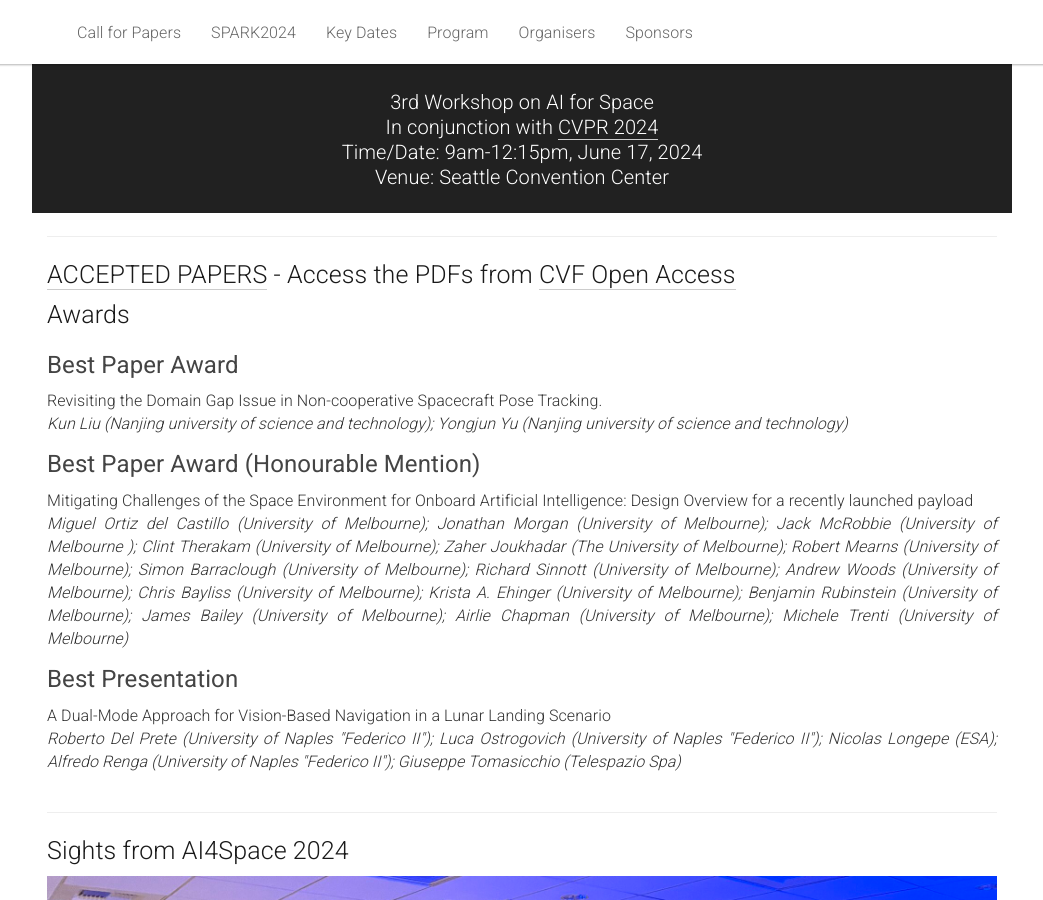
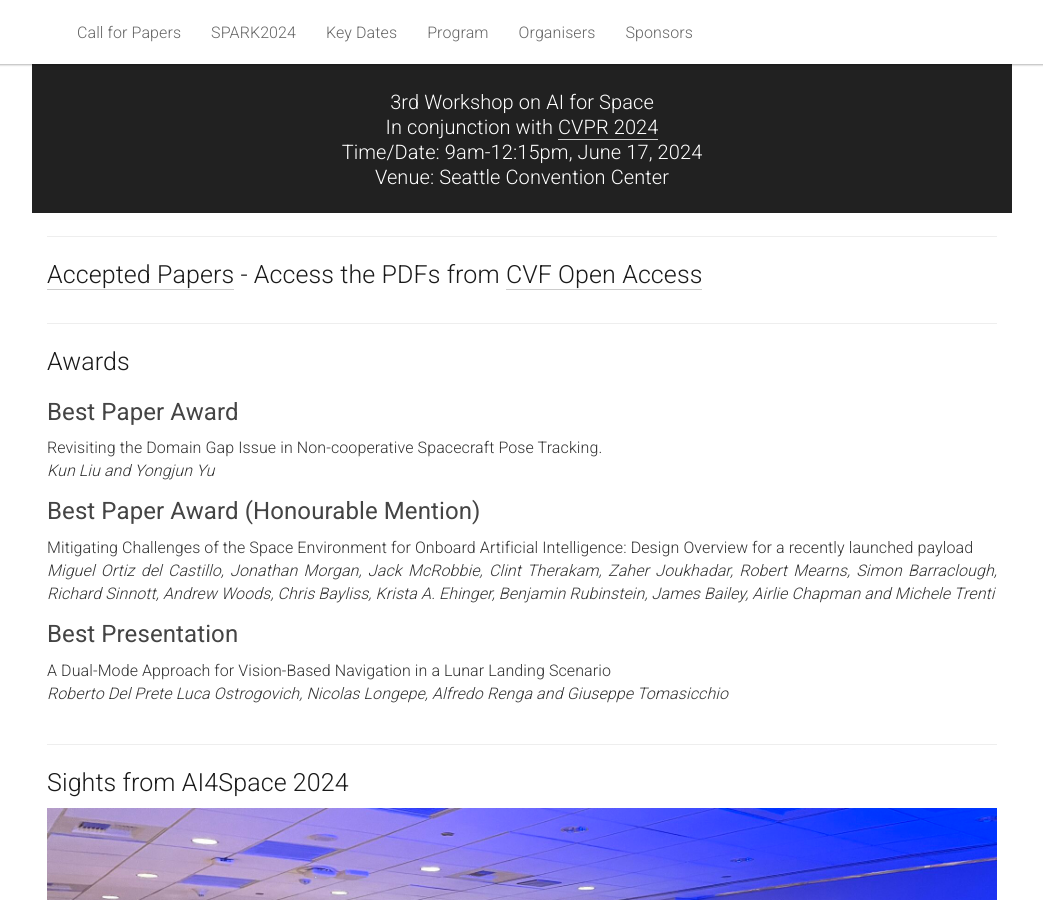
Before and after one commit to AIforSpace/2024, a Jekyll site: the page built from _pages/home.md, in a window 1280 px wide and 900 px high, scrolled down 199 px. Shown: the whole window, without its empty margins (118-1161 px from the left). Built offline with Jekyll 4.4.1, drawn with Linux system fonts in a browser that asks for light colours.

Commit message:
Update home.md

```diff
--- a/_pages/home.md
+++ b/_pages/home.md
@@ -31,9 +31,11 @@
 
 <div class="row">
   <div class="col-xs-12">
-    <h2><a href="#papers">ACCEPTED PAPERS</a> - Access the PDFs from <a href="https://openaccess.thecvf.com/CVPR2024_workshops/AI4Space">CVF Open Access</a></h2>
+    <h2><a href="#papers">Accepted Papers</a> - Access the PDFs from <a href="https://openaccess.thecvf.com/CVPR2024_workshops/AI4Space">CVF Open Access</a></h2>
   </div>
 </div>
+
+<hr>
 
 <div class="row">
   <div class="col-xs-12">
@@ -45,22 +47,20 @@
         <h4>Best Paper Award</h4>
         <p>
           Revisiting the Domain Gap Issue in Non-cooperative Spacecraft Pose Tracking.
-          <br><em>Kun Liu (Nanjing university of science and technology); Yongjun Yu (Nanjing university of science and technology)</em>
+          <br><em>Kun Liu and Yongjun Yu</em>
         </p>
         <h4>Best Paper Award (Honourable Mention)</h4>
         <p>
           Mitigating Challenges of the Space Environment for Onboard Artificial Intelligence: Design Overview for a recently launched payload
-          <br><em>Miguel Ortiz del Castillo (University of Melbourne); Jonathan Morgan (University of Melbourne); Jack McRobbie (University of Melbourne	); Clint Therakam (University of Melbourne); Zaher Joukhadar (The University of Melbourne); Robert Mearns (University of Melbourne); Simon Barraclough (University of Melbourne); Richard Sinnott (University of Melbourne); Andrew Woods (University of Melbourne); Chris Bayliss (University of Melbourne); Krista A. Ehinger (University of Melbourne); Benjamin Rubinstein (University of Melbourne); James Bailey (University of Melbourne); Airlie Chapman (University of Melbourne); Michele Trenti (University of Melbourne)</em>
+          <br><em>Miguel Ortiz del Castillo, Jonathan Morgan, Jack McRobbie, Clint Therakam, Zaher Joukhadar, Robert Mearns, Simon Barraclough, Richard Sinnott, Andrew Woods, Chris Bayliss, Krista A. Ehinger, Benjamin Rubinstein, James Bailey, Airlie Chapman and Michele Trenti</em>
         </p>
         <h4>Best Presentation</h4>
         <p>
           A Dual-Mode Approach for Vision-Based Navigation in a Lunar Landing Scenario
-          <br><em>Roberto Del Prete (University of Naples "Federico II"); Luca Ostrogovich (University of Naples "Federico II"); Nicolas Longepe (ESA); Alfredo Renga (University of Naples "Federico II"); Giuseppe  Tomasicchio (Telespazio Spa)</em>
+          <br><em>Roberto Del Prete Luca Ostrogovich, Nicolas Longepe, Alfredo Renga and Giuseppe Tomasicchio</em>
         </p>
   </div>
 </div>
-
-
 
 <hr>
 
```
